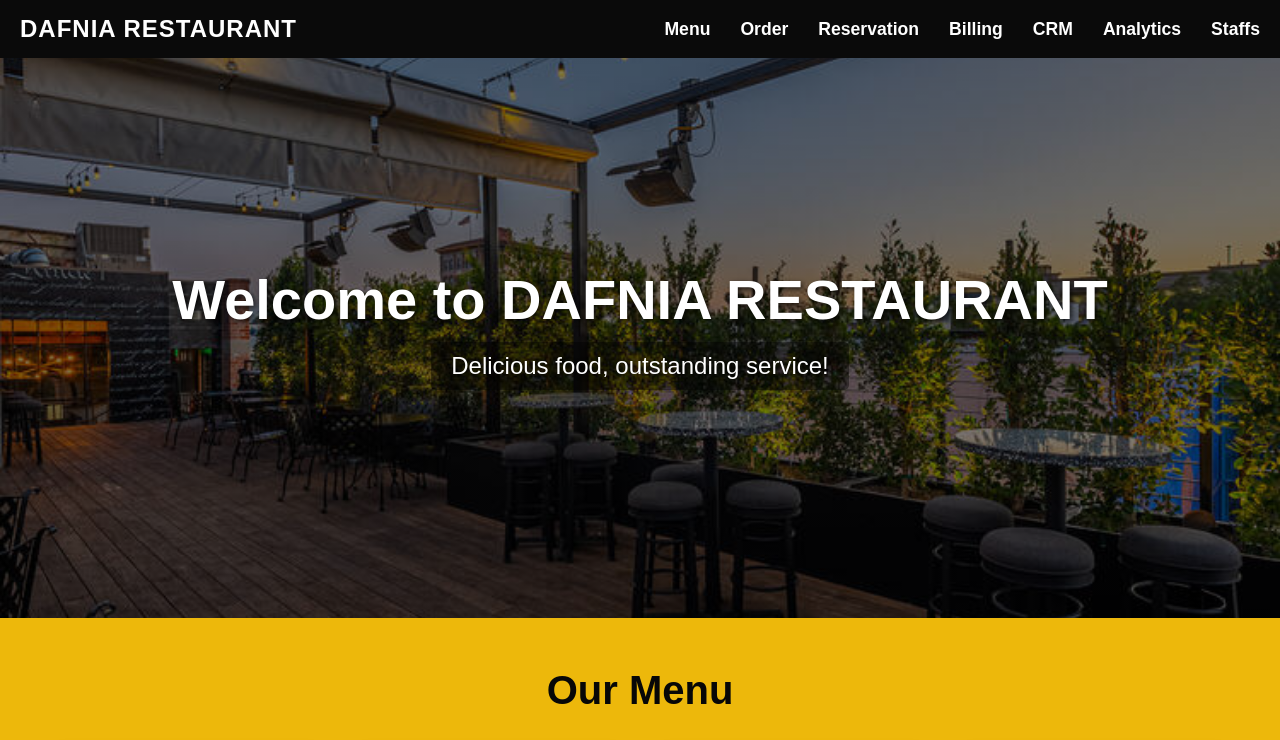
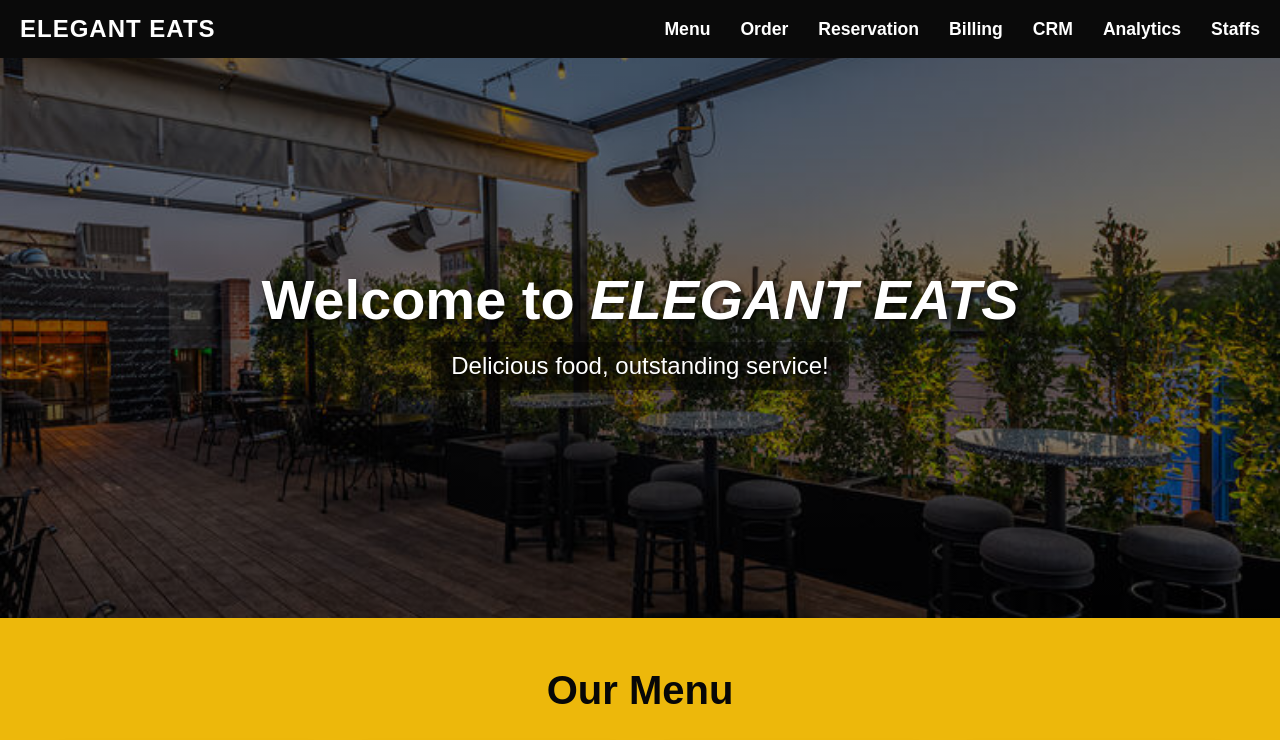
Before and after one commit to DafniaGnanaShelli/FBMS, a plain HTML site: page index.html in a window 1280 px wide. Shown: the top 740 px of the page. Drawn offline with Linux system fonts and the light colour scheme; a script that the page names is missing.

Commit message:
Update index.html

```diff
--- a/index.html
+++ b/index.html
@@ -59,7 +59,7 @@
     </script>
     <!-- Navbar -->
     <nav class="navbar">
-        <div class="logo">DAFNIA RESTAURANT</div>
+        <div class="logo">ELEGANT EATS</div>
         <ul class="nav-links">
             <li><a href="#menu">Menu</a></li>
             <li><a href="#order-management">Order</a></li>
@@ -73,7 +73,7 @@
 
     <!-- Hero Section -->
     <section class="hero">
-        <h1>Welcome to DAFNIA RESTAURANT</h1>
+        <h1>Welcome to <i>ELEGANT EATS</i></i></h1>
         <p>Delicious food, outstanding service!</p>
     </section>
 
```
